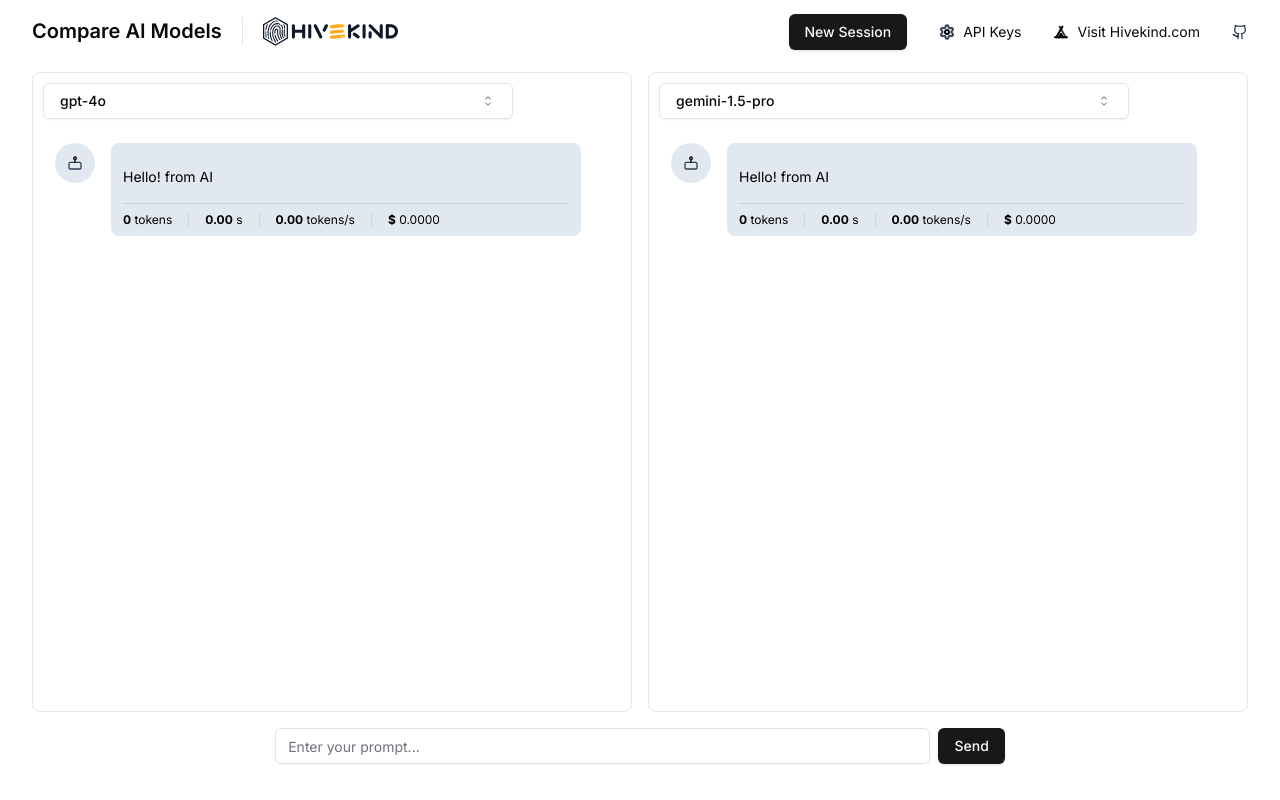
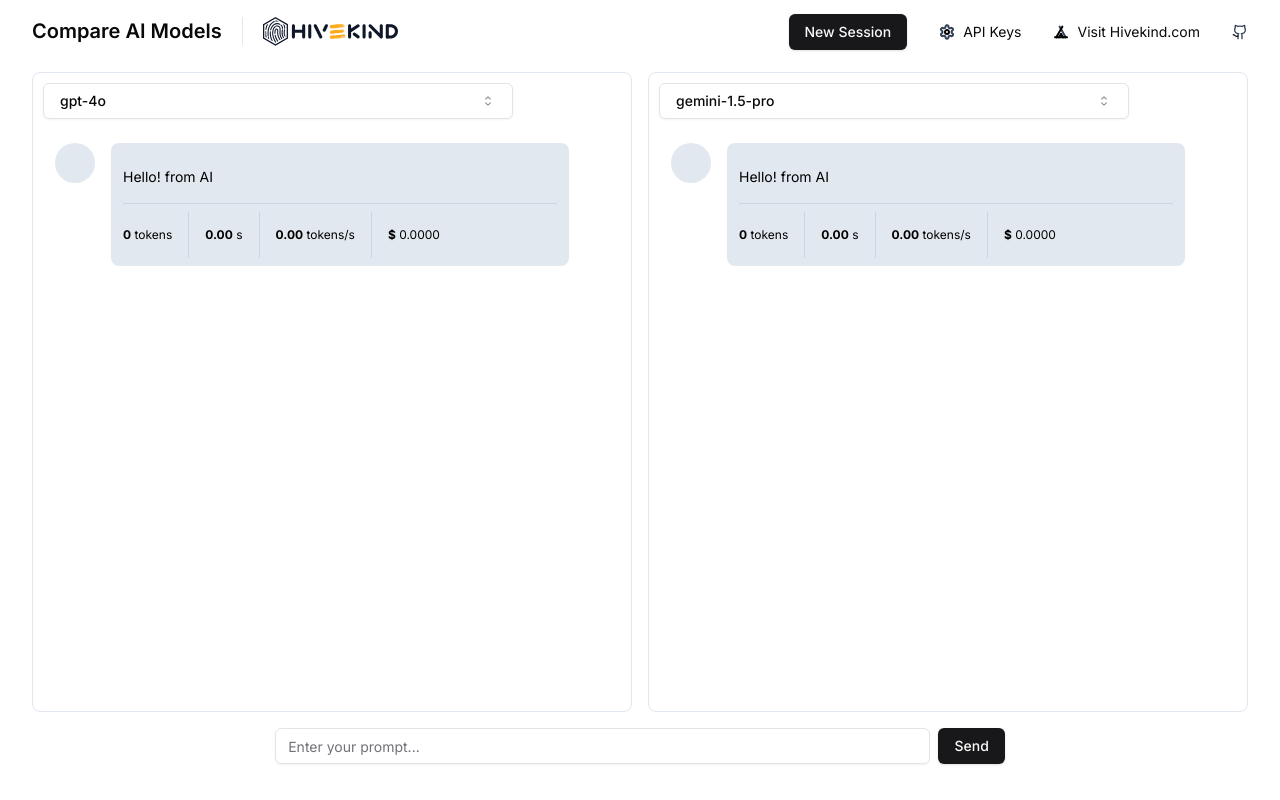
Before and after one commit to Hivekind/hivechat, a Next.js app: page /hivechat/ in a window 1280 px wide. Built offline with nearby package versions, Linux system fonts and the light colour scheme.

Commit message:
add back `prose` CSS class for chatbox, to auto style <ul>, <ol>

```diff
--- a/src/components/message-bubble.tsx
+++ b/src/components/message-bubble.tsx
@@ -70,7 +70,7 @@
       ref={bubbleRef ? bubbleRef : null}
     >
       <div
-        className={`flex w-full flex-col gap-2 rounded-lg px-3 py-2 text-sm`}
+        className={`flex w-full flex-col gap-2 rounded-lg px-3 py-2 text-sm prose`}
       >
         <div className="flex gap-4">
           <div>
```
